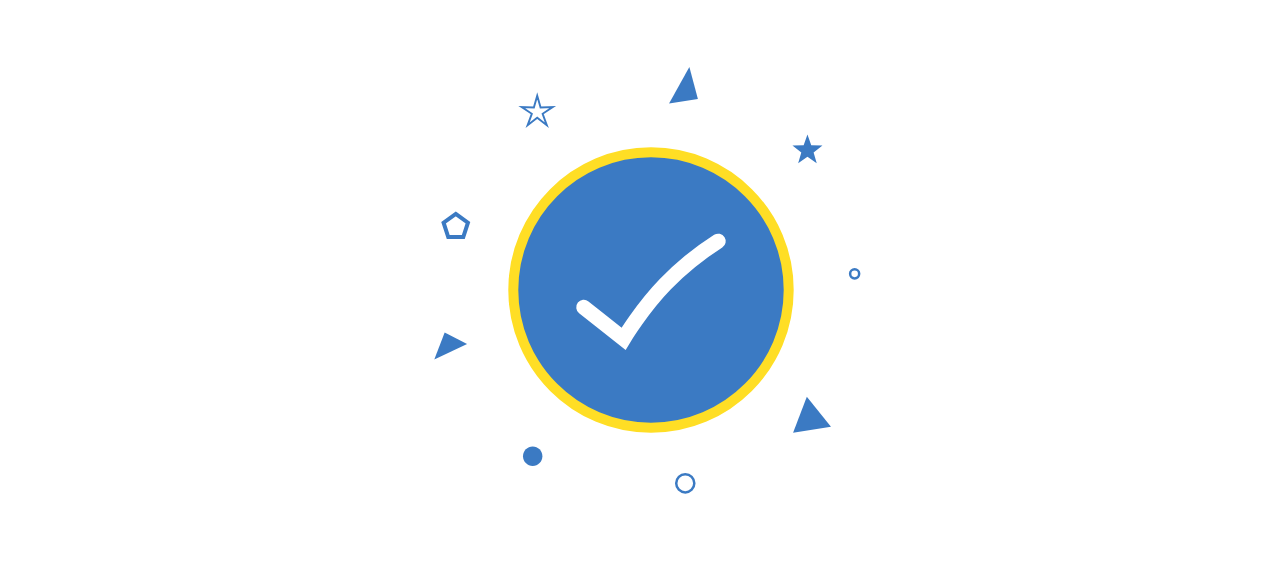
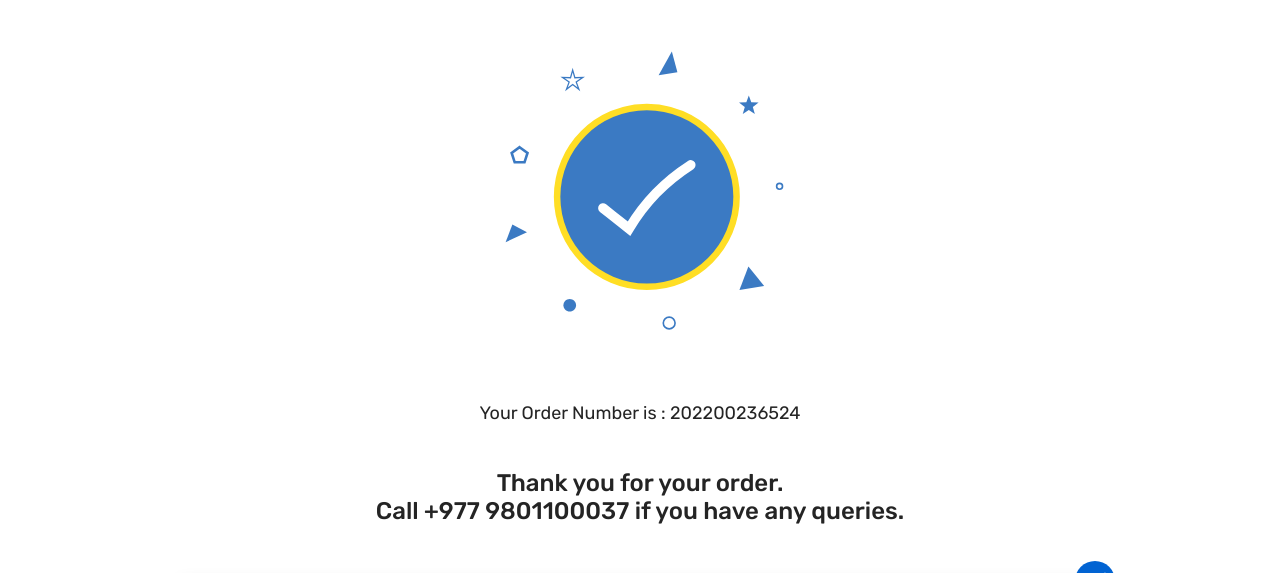
Before and after one commit to sujanmhrjn/hukut-prebooking, a plain HTML site: page order-completed.html in a window 1280 px wide. Shown: the part 149-722 px from the top of the page. Drawn offline with nearby package versions, Linux system fonts and the light colour scheme.

Commit message:
order-completed page completion

```diff
--- a/order-completed.html
+++ b/order-completed.html
@@ -61,7 +61,7 @@
 
                 <div class="content-body">
                     <div class="row  justify-content-center">
-                        <div class="col-8 d-flex justify-content-center mb-42">
+                        <div class="col-8 col-md-6 col-lg-4 d-flex justify-content-center mb-42">
                             <img src="images/icon-order-completed.svg" alt="Order Completed"/>
                         </div>
                         <div class="col-12 text-center">
```
